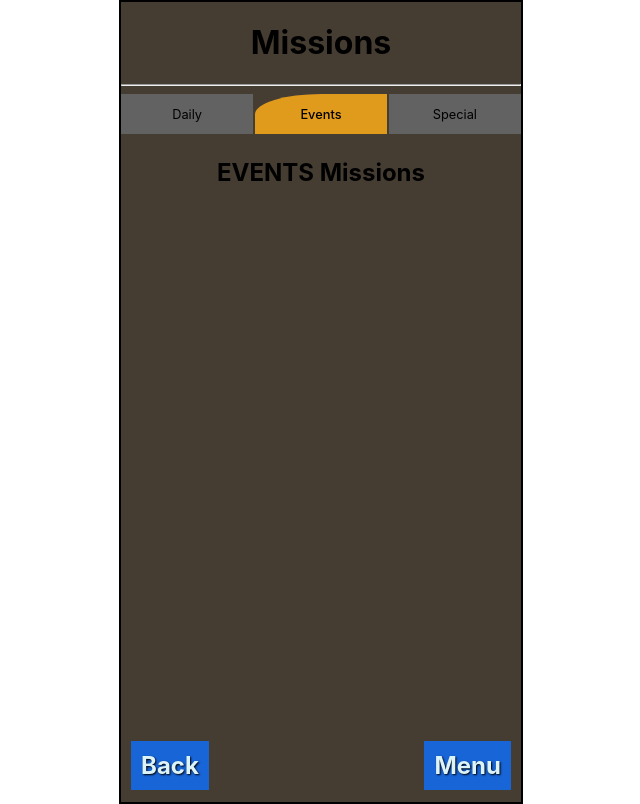
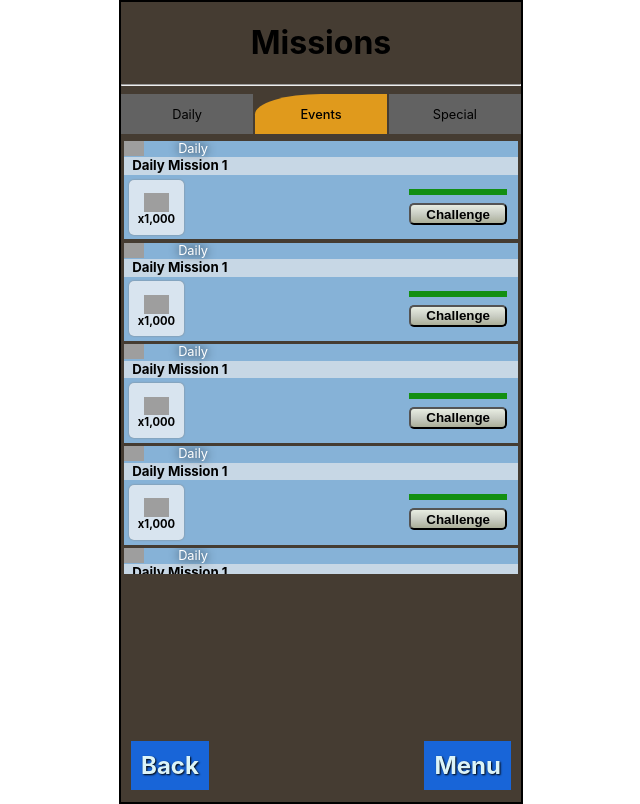
Before and after one commit to gaurish1999/dblegends, a React (Create React App) app: page /mission in a window 1280 px wide. Both pictures are taken after a click on the element "Events". Shown: the whole page, without its empty margins (319-959 px from the left). Built offline with nearby package versions, Linux system fonts and the light colour scheme; grey boxes are pictures that could not be loaded.

Commit message:
thoda aur kia

```diff
--- a/src/Component/Tabs/MissionTabs.css
+++ b/src/Component/Tabs/MissionTabs.css
@@ -180,7 +180,7 @@
   .mission-progress{
     height: 6px;
     width: inherit;
-    background-color: #006CFF;
+    background-color: rgb(19, 143, 19);
   }
 
 .progress-go-btn{
@@ -196,3 +196,9 @@
     font-weight: 600;
     background-image: linear-gradient(#e8ede2,#CACEC4, #AAAE98);
 }
+
+.progress-go-btn button:hover{
+    transition-duration: 0.1s;
+    cursor: pointer;
+    transform: scale(1.1);
+}
--- a/src/Component/Tabs/MissionTabs.js
+++ b/src/Component/Tabs/MissionTabs.js
@@ -42,7 +42,7 @@ const MissionTabs = ({activeTabName, onClickTab}) => {
                 )}
       </div>
      </section>
-
+<div className='scroll-box'>
     {activeTabName === DAILY && (
       <section className="tab-content">
 
@@ -52,6 +52,176 @@ const MissionTabs = ({activeTabName, onClickTab}) => {
             activeTabName === DAILY && "show"
             }`}
             >
+              <div className='tab-content-div-mission'>
+
+                <p className='mission-header'>Daily</p>
+                <h5 className='mission-objective'>Clear Bonus Battle 1 time(s)</h5>
+
+                <div className='mission-detail'>
+
+                  <div className='mission-detail-img-details'>
+                    <img src='https://i.imgur.com/I86xMd8.png' />
+                    <p>x1,000</p>
+                  </div>
+
+
+                  <div className='progress-go-btn'>
+                    <div className='mission-progress'></div>
+                    <button>Challenge</button>
+                  </div>
+
+                </div>
+
+                </div>
+              <div className='tab-content-div-mission'>
+
+                <p className='mission-header'>Daily</p>
+                <h5 className='mission-objective'>Embark on an Adventure 1 time(s)</h5>
+
+                <div className='mission-detail'>
+
+                  <div className='mission-detail-img-details'>
+                    <img src='https://i.imgur.com/I86xMd8.png' />
+                    <p>x1,000</p>
+                  </div>
+
+
+                  <div className='progress-go-btn'>
+                    <div className='mission-progress'></div>
+                    <button>Challenge</button>
+                  </div>
+
+                </div>
+
+                </div>
+
+              <div className='tab-content-div-mission'>
+
+                <p className='mission-header'>Daily</p>
+                <h5 className='mission-objective'>Use 5 Energy</h5>
+
+                <div className='mission-detail'>
+
+                  <div className='mission-detail-img-details'>
+                    <img src='https://i.imgur.com/I86xMd8.png' />
+                    <p>x1,000</p>
+                  </div>
+
+
+                  <div className='progress-go-btn'>
+                    <div className='mission-progress'></div>
+                    <button>Challenge</button>
+                  </div>
+
+                </div>
+
+              </div>
+
+              <div className='tab-content-div-mission'>
+
+                <p className='mission-header'>Daily</p>
+                <h5 className='mission-objective'>Use 10 Energy</h5>
+
+                <div className='mission-detail'>
+
+                  <div className='mission-detail-img-details'>
+                    <img src='https://i.imgur.com/I86xMd8.png' />
+                    <p>x1,000</p>
+                  </div>
+
+
+                  <div className='progress-go-btn'>
+                    <div className='mission-progress'></div>
+                    <button>Challenge</button>
+                  </div>
+
+                </div>
+
+              </div>
+
+              <div className='tab-content-div-mission'>
+
+                <p className='mission-header'>Daily</p>
+                <h5 className='mission-objective'>Play PvP, Raids or Hyperdimensional Co-Op 1 time(s)</h5>
+
+                <div className='mission-detail'>
+
+                  <div className='mission-detail-img-details'>
+                    <img src='https://i.imgur.com/I86xMd8.png' />
+                    <p>x1,000</p>
+                  </div>
+
+
+                  <div className='progress-go-btn'>
+                    <div className='mission-progress'></div>
+                    <button>Challenge</button>
+                  </div>
+
+                </div>
+
+              </div>
+
+              <div className='tab-content-div-mission'>
+
+                <p className='mission-header'>Daily</p>
+                <h5 className='mission-objective'>Complete Daily Missions</h5>
+
+                <div className='mission-detail'>
+
+                  <div className='mission-detail-img-details'>
+                    <img src='https://i.imgur.com/I86xMd8.png' />
+                    <p>x1,000</p>
+                  </div>
+
+
+                  <div className='progress-go-btn'>
+                    <div className='mission-progress'></div>
+                    <button>Challenge</button>
+                  </div>
+
+                </div>
+
+              </div>
+
+
+          </div>
+        </div>
+
+      </section>
+    )}
+
+    {activeTabName === EVENTS && (
+      <section className="tab-content">
+
+          <div className="">
+            <div
+              id="tab-2-content"
+              className={`tab-content-item ${
+              activeTabName === EVENTS && "show"
+                }`}
+                >
+<div className='tab-content-div-mission'>
+
+                <p className='mission-header'>Daily</p>
+                <h5 className='mission-objective'>Daily Mission 1</h5>
+
+                <div className='mission-detail'>
+
+                  <div className='mission-detail-img-details'>
+                    <img src='https://i.imgur.com/I86xMd8.png' />
+                    <p>x1,000</p>
+                  </div>
+
+
+                  <div className='progress-go-btn'>
+                    <div className='mission-progress'></div>
+                    <button>Challenge</button>
+                  </div>
+
+                </div>
+
+              </div>
+
               <div className='tab-content-div-mission'>
 
                 <p className='mission-header'>Daily</p>
@@ -73,23 +243,72 @@ const MissionTabs = ({activeTabName, onClickTab}) => {
                 </div>
 
               </div>
-          </div>
-        </div>
 
-      </section>
-    )}
+              <div className='tab-content-div-mission'>
 
-    {activeTabName === EVENTS && (
-      <section className="tab-content">
+                <p className='mission-header'>Daily</p>
+                <h5 className='mission-objective'>Daily Mission 1</h5>
 
-          <div className="">
-            <div
-              id="tab-2-content"
-              className={`tab-content-item ${
-              activeTabName === EVENTS && "show"
-                }`}
-                >
-                  <h1>EVENTS Missions</h1>
+                <div className='mission-detail'>
+
+                  <div className='mission-detail-img-details'>
+                    <img src='https://i.imgur.com/I86xMd8.png' />
+                    <p>x1,000</p>
+                  </div>
+
+
+                  <div className='progress-go-btn'>
+                    <div className='mission-progress'></div>
+                    <button>Challenge</button>
+                  </div>
+
+                </div>
+
+              </div>
+
+              <div className='tab-content-div-mission'>
+
+                <p className='mission-header'>Daily</p>
+                <h5 className='mission-objective'>Daily Mission 1</h5>
+
+                <div className='mission-detail'>
+
+                  <div className='mission-detail-img-details'>
+                    <img src='https://i.imgur.com/I86xMd8.png' />
+                    <p>x1,000</p>
+                  </div>
+
+
+                  <div className='progress-go-btn'>
+                    <div className='mission-progress'></div>
+                    <button>Challenge</button>
+                  </div>
+
+                </div>
+
+              </div>
+
+              <div className='tab-content-div-mission'>
+
+                <p className='mission-header'>Daily</p>
+                <h5 className='mission-objective'>Daily Mission 1</h5>
+
+                <div className='mission-detail'>
+
+                  <div className='mission-detail-img-details'>
+                    <img src='https://i.imgur.com/I86xMd8.png' />
+                    <p>x1,000</p>
+                  </div>
+
+
+                  <div className='progress-go-btn'>
+                    <div className='mission-progress'></div>
+                    <button>Challenge</button>
+                  </div>
+
+                </div>
+
+              </div>
               </div>
           </div>
 
@@ -112,6 +331,7 @@ const MissionTabs = ({activeTabName, onClickTab}) => {
 
       </section>
     )}
+    </div>
     </>
   );
 };
```
